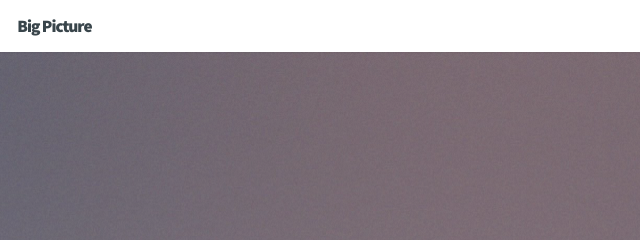
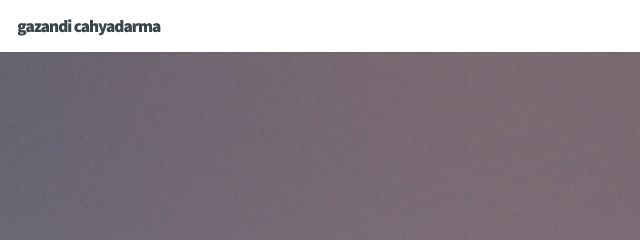
Before and after one commit to gazandic/gazandic.github.io, a plain HTML site: page index.html in a window 1280 px wide. Shown: the top 240 px of the page, 0-640 px from the left. Drawn offline with Linux system fonts and the light colour scheme.

Commit message:
crawl from linkedin

```diff
--- /dev/null
+++ b/assets/js/getJson.js
@@ -0,0 +1,42 @@
+var xmlhttp = new XMLHttpRequest();
+var url = "data.json";
+
+xmlhttp.onreadystatechange=function() {
+    if (xmlhttp.readyState == 4 && xmlhttp.status == 200) {
+        myFunction(xmlhttp.responseText);
+    }
+}
+xmlhttp.open("GET", url, true);
+xmlhttp.send();
+
+
+function myFunction(response) {
+    var arr = JSON.parse(response);
+    var i;
+    arr = arr.data;
+    var name = arr[0].fullname;
+    var about = arr[1].about;
+    var now = arr[2].now;
+    var place = arr[3].location;
+    var edu = arr[5].edulist[0].eduplace;
+    edu += arr[5].edulist[0].edufocus;
+    document.title.innerHTML = name;
+    document.getElementsByClassName("fullname")[0].innerHTML = name;
+    document.getElementsByClassName("fullname")[1].innerHTML = name;
+    document.getElementsByClassName("fullname")[2].innerHTML = name;
+    document.getElementById("now").innerHTML = now;
+    document.getElementById("place").innerHTML = place;
+    document.getElementById("edu").innerHTML = edu;
+    document.getElementById("about").innerHTML = about;
+    var job = arr[4].joblist;
+    var objob,t;
+    for(i = 0; i < job.length; i++) {
+        objob = document.createElement("div");
+        objob.className="job";
+        t = document.createTextNode(job[i].job);       // Create a text node
+        objob.appendChild(t);                                          // Append the text to <p>
+        document.getElementById("work").appendChild(objob);
+    }
+    // out += "</table>";
+    // document.getElementById("work").innerHTML = out;
+}
--- /dev/null
+++ b/data.json
@@ -0,0 +1,147 @@
+{
+          "data": [
+                    {
+                              "fullname": "gazandi cahyadarma"
+                    },
+                    {
+                              "about": "A third year Computer Science/Informatics undergraduate student at Bandung Institute of Technology. Having interest in programming, design, and business. Seeking an internship to gain more experience in software and web development. Specialities• Programming (Java, HTML, CSS, JQuery, C, C++, etc)• Microsoft Office (Word, PowerPoint, Excel)• Adobe Photoshop "
+                    },
+                    {
+                              "now": "Looking for Software Developer Internship Opportunities"
+                    },
+                    {
+                              "location": "Bandung Area, West Java, Indonesia"
+                    },
+                    {
+                              "joblist": [
+                                        {
+                                                  "job": "Web Developer",
+                                                  "company": "kafilah gadget",
+                                                  "duration": "December 2015 – Present (3 months)",
+                                                  "location": "Bandung Area, West Java, Indonesia",
+                                                  "description": "Make web and mobile app remotely"
+                                        },
+                                        {
+                                                  "job": "Graphic Designer",
+                                                  "company": "kafilah gadget",
+                                                  "duration": "June 2015 – December 2015 (7 months)",
+                                                  "location": "Greater Jakarta Area, Indonesia",
+                                                  "description": "Design brand identity pack, magazine, and brochure"
+                                        },
+                                        {
+                                                  "job": "Private Tutor",
+                                                  "company": "Prince Tutoring",
+                                                  "duration": "January 2015 – June 2015 (6 months)",
+                                                  "location": "Bandung Area, West Java, Indonesia",
+                                                  "description": "Teaching Science to middle school students."
+                                        },
+                                        {
+                                                  "job": "Practicum Assistant of Introduction to Information Technology B Course",
+                                                  "company": "Comlabs-USDI ITB",
+                                                  "duration": "March 2015 – May 2015 (3 months)",
+                                                  "location": "Bandung Area, West Java, Indonesia",
+                                                  "description": "Assisting and assessing first year students in laboratory practicum."
+                                        }
+                              ]
+                    },
+                    {
+                              "edulist": [
+                                        {
+                                                  "eduplace": "Institut Teknologi Bandung (ITB)",
+                                                  "edufocus": "Bachelor's degree, Informatics",
+                                                  "duration": "2013 – 2017",
+                                                  "description": "Activities and Societies: Student Union, KM-ITB"
+                                        },
+                                        {
+                                                  "eduplace": "SMAN 3 Semarang",
+                                                  "edufocus": ", Natural Sciences",
+                                                  "duration": "2011 – 2013",
+                                                  "description": "Ranked top 3 in acceleration class since third semesterActivities and Societies: IOT, Mathematic Olympiad Team"
+                                        },
+                                        {
+                                                  "eduplace": "SMPN 2 Semarang",
+                                                  "edufocus": "",
+                                                  "duration": "2008 – 2011",
+                                                  "description": ""
+                                        }
+                              ]
+                    },
+                    {
+                              "orglist": [
+                                        {
+                                                  "organization": "ITB Informatics Student Union (HMIF)",
+                                                  "position": "Technical Division Staff",
+                                                  "duration": "Starting October 2014",
+                                                  "description": "Support, maintain, and develop the union's member in technical skills with communities, contest, etc"
+                                        },
+                                        {
+                                                  "organization": "KM-ITB",
+                                                  "position": "Entrepreneurship Ministry Staff",
+                                                  "duration": "June 2014 – April 2015",
+                                                  "description": "support and develop ITB students entrepreneurship skills"
+                                        },
+                                        {
+                                                  "organization": "Asrama Kidang Pananjung",
+                                                  "position": "Inventory and Business Minister",
+                                                  "duration": "October 2013 – May 2014",
+                                                  "description": "manage dormitory inventory and make some money for the dormitory"
+                                        }
+                              ]
+                    },
+                    {
+                              "skills": [
+                                        {
+                                                  "skill": "Java"
+                                        },
+                                        {
+                                                  "skill": "JavaScript"
+                                        },
+                                        {
+                                                  "skill": "JSP"
+                                        },
+                                        {
+                                                  "skill": "jQuery"
+                                        },
+                                        {
+                                                  "skill": "Programming"
+                                        },
+                                        {
+                                                  "skill": "PostgreSQL"
+                                        },
+                                        {
+                                                  "skill": "MySQL"
+                                        },
+                                        {
+                                                  "skill": "Photoshop"
+                                        },
+                                        {
+                                                  "skill": "PHP"
+                                        },
+                                        {
+                                                  "skill": "CSS"
+                                        },
+                                        {
+                                                  "skill": "HTML"
+                                        },
+                                        {
+                                                  "skill": "RESTful WebServices"
+                                        },
+                                        {
+                                                  "skill": "Microsoft Office"
+                                        },
+                                        {
+                                                  "skill": "C"
+                                        },
+                                        {
+                                                  "skill": "C++"
+                                        },
+                                        {
+                                                  "skill": "Graphic Design"
+                                        },
+                                        {
+                                                  "skill": "Web Design"
+                                        }
+                              ]
+                    }
+          ]
+}
--- a/index.html
+++ b/index.html
@@ -6,7 +6,7 @@
 -->
 <html>
 	<head>
-		<title>Big Picture by HTML5 UP</title>
+		<title class="fullname">Big Picture by HTML5 UP</title>
 		<meta charset="utf-8" />
 		<meta name="viewport" content="width=device-width, initial-scale=1" />
 		<!--[if lte IE 8]><script src="assets/js/ie/html5shiv.js"></script><![endif]-->
@@ -20,7 +20,7 @@
 			<header id="header">
 
 				<!-- Logo -->
-					<h1 id="logo">Big Picture</h1>
+					<h1 id="logo" class="fullname">Big Picture</h1>
 
 				<!-- Nav -->
 					<nav id="nav">
@@ -39,11 +39,9 @@
 			<section id="intro" class="main style1 dark fullscreen">
 				<div class="content container 75%">
 					<header>
-						<h2>Hey.</h2>
+						<h2 class="fullname" ></h2>
 					</header>
-					<p>Welcome to <strong>Big Picture</strong> a responsive site template designed
-					by <a href="http://html5up.net">HTML5 UP</a>, built on <strong><a href="http://getskel.com">Skel</a></strong>,
-					and released for free under the <a href="http://html5up.net/license">Creative Commons Attribution 3.0 license</a>.</p>
+					<p><a id="now"></a>, <strong><a id="edu"></a></strong>,<a id="place"></a></p>
 					<footer>
 						<a href="#one" class="button style2 down">More</a>
 					</footer>
@@ -69,10 +67,9 @@
 					<header>
 						<h2>Who I Am</h2>
 					</header>
-					<p>Lorem ipsum dolor sit amet et sapien sed elementum egestas dolore condimentum.
+					<p id="about">Lorem ipsum dolor sit amet et sapien sed elementum egestas dolore condimentum.
 					Fusce blandit ultrices sapien, in accumsan orci rhoncus eu. Sed sodales venenatis arcu,
 					id varius justo euismod in. Curabitur egestas consectetur magna.</p>
-				</div>
 				<a href="#work" class="button style2 down anchored">Next</a>
 			</section>
 
@@ -165,6 +162,6 @@
 			<script src="assets/js/util.js"></script>
 			<!--[if lte IE 8]><script src="assets/js/ie/respond.min.js"></script><![endif]-->
 			<script src="assets/js/main.js"></script>
-
+			<script src="assets/js/getJson.js"></script>
 	</body>
 </html>
```
Also changed, not shown: linkedincrawler/crawler.js (+41 -19 lines), linkedincrawler/data.json (added, +147 -0 lines).
